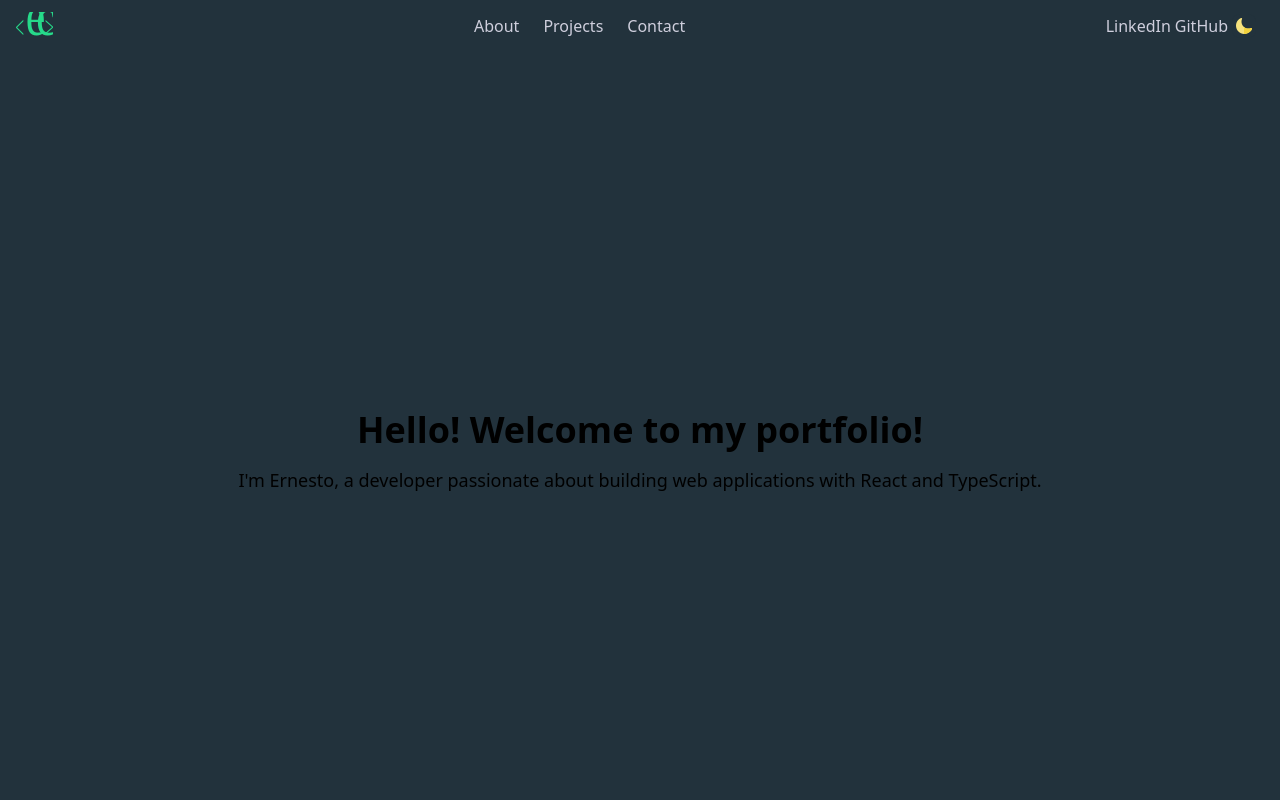
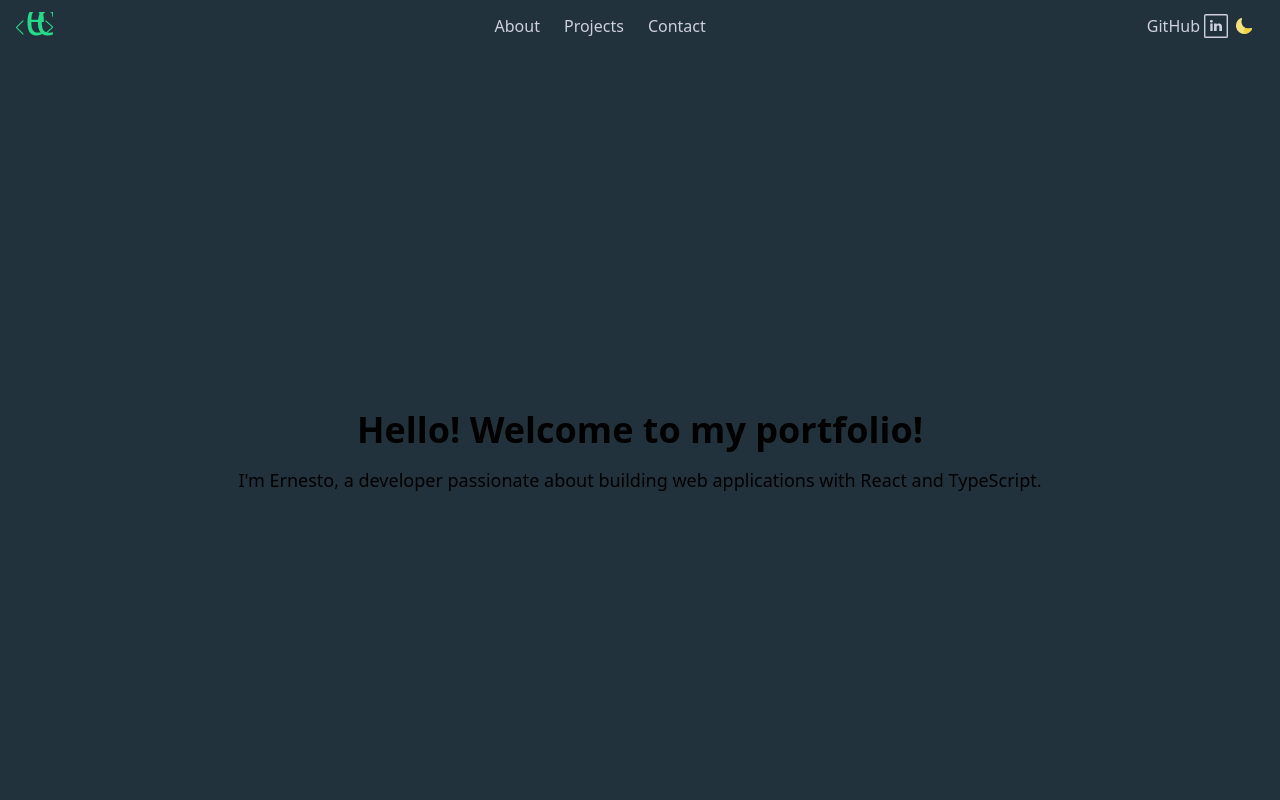
Before and after one commit to ejcontrerast/myportfolio, a React (Vite) app: page / in a window 1280 px wide. Shown: the top 800 px of the page. Built offline with nearby package versions, Linux system fonts and the light colour scheme.

Commit message:
Feat: New svg for linkedin with the features of hide in phone view

```diff
--- a/src/components/Navbar.tsx
+++ b/src/components/Navbar.tsx
@@ -88,12 +88,17 @@ const Navbar: React.FC = () => {
 
       {/* External Links and Theme Toggle */}
       <div className="flex items-center space-x-1">
-        <a href="https://www.linkedin.com/in/yourprofile" target="_blank" rel="noopener noreferrer" className="cursor-pointer dark:text-dark-primary text-light-primary hover:text-dark-accent dark:hover:text-light-accent hidden sm:block">
-          LinkedIn
-        </a>
         <a href="https://github.com/yourprofile" target="_blank" rel="noopener noreferrer" className="cursor-pointer dark:text-dark-primary text-light-primary hover:text-dark-accent dark:hover:text-light-accent hidden sm:block">
           GitHub
         </a>
+        <svg
+          xmlns="http://www.w3.org/2000/svg"
+          viewBox="-143 145 512 512"
+          className="w-6 h-6 dark:fill-dark-primary fill-light-primary hidden sm:block dark:hover:fill-dark-accent hover:fill-light-accent"
+        >
+          <path d="M329 145h-432a40 40 0 0 0-40 40v432a40 40 0 0 0 40 40h432a40 40 0 0 0 40-40V185a40 40 0 0 0-40-40zm10 472a10 10 0 0 1-10 10h-432a10 10 0 0 1-10-10V185a10 10 0 0 1 10-10h432a10 10 0 0 1 10 10v432z" />
+          <path d="M-8.5 348.4h49.9v159.7H-8.5zM177.7 346.9c-28.6 0-46.5 15.6-49.8 26.6v-25.1H71.8c.7 13.3 0 159.7 0 159.7h56.1v-86.3c0-4.9-.2-9.7 1.2-13.1 3.8-9.6 12.1-19.6 27-19.6 19.5 0 28.3 14.8 28.3 36.4v82.6H241v-88.8c0-49.4-27.8-72.4-63.3-72.4zM15.4 273c-18.4 0-30.5 11.9-30.5 27.7 0 15.5 11.7 27.7 29.8 27.7h.4c18.8 0 30.5-12.3 30.4-27.7-.4-15.8-11.7-27.7-30.1-27.7z" />
+        </svg>
 
         {/* Theme Toggle Button */}
         <button onClick={toggleTheme} className="bg-light-background dark:bg-dark-background cursor-pointer focus:outline-none hover:ring-2 hover:ring-light-accent/80 rounded-lg p-1">
```
